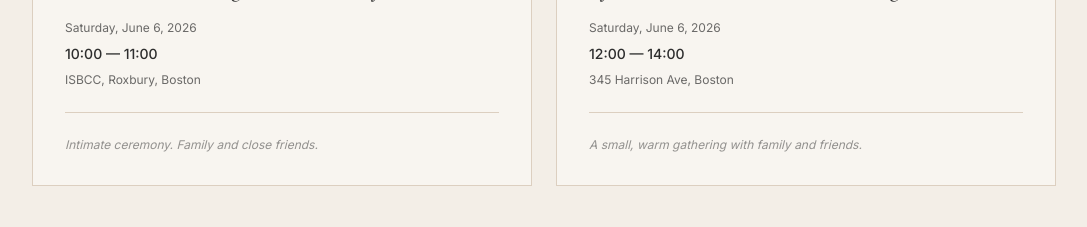
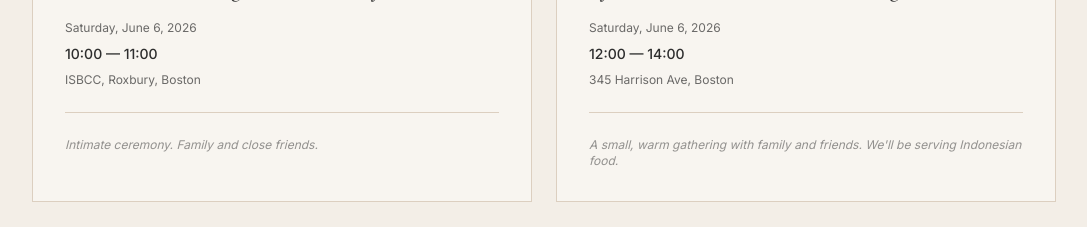
Before and after one commit to rachmawaty/fr-wedding, a Next.js app: page / in a window 1280 px wide. Shown: the part 1180-1407 px from the top of the page, without its empty margins (96-1183 px from the left). Built offline with nearby package versions, Linux system fonts and the light colour scheme; no server answers; the database is empty.

Commit message:
Add Indonesian food note to Syukuran event card
Co-Authored-By: Claude Sonnet 4.6 <noreply@anthropic.com>

```diff
--- a/components/EventDetails.tsx
+++ b/components/EventDetails.tsx
@@ -19,7 +19,7 @@ const events = [
     date: "Saturday, June 6, 2026",
     time: "12:00 — 14:00",
     location: "345 Harrison Ave, Boston",
-    note: "A small, warm gathering with family and friends.",
+    note: "A small, warm gathering with family and friends. We'll be serving Indonesian food.",
   },
 ];
 
```
